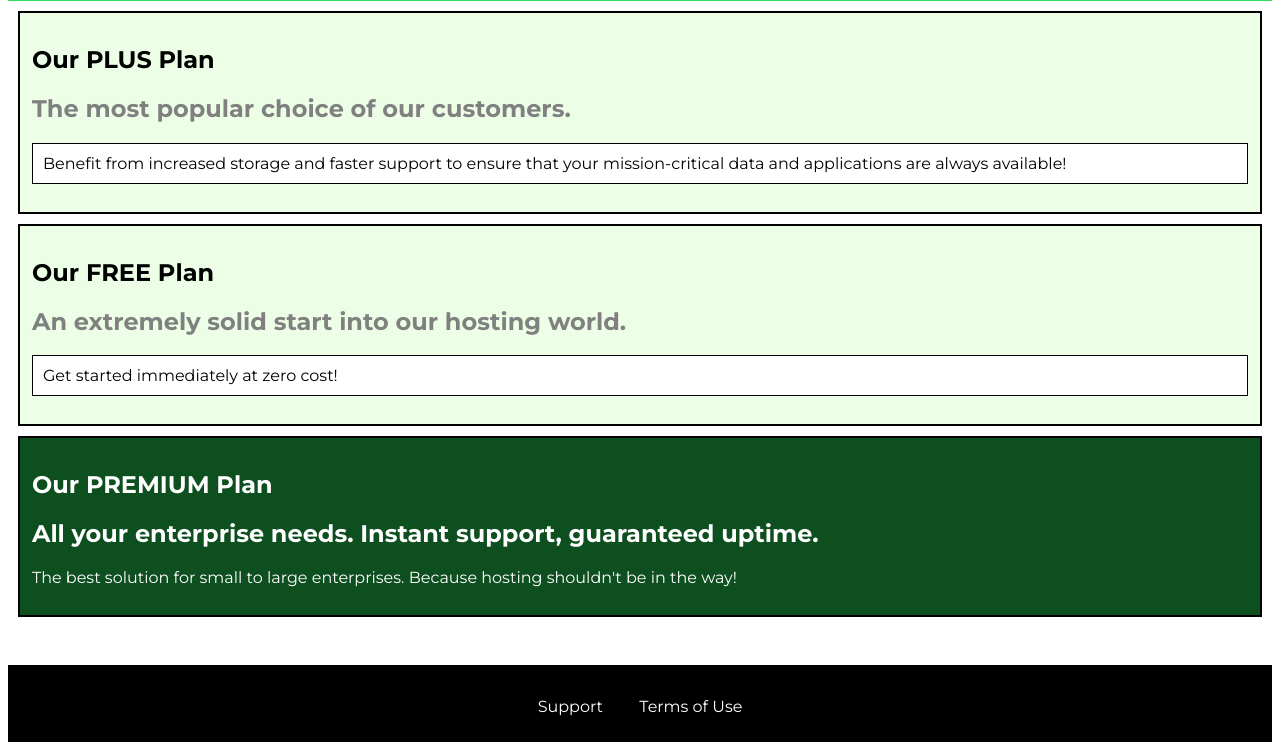
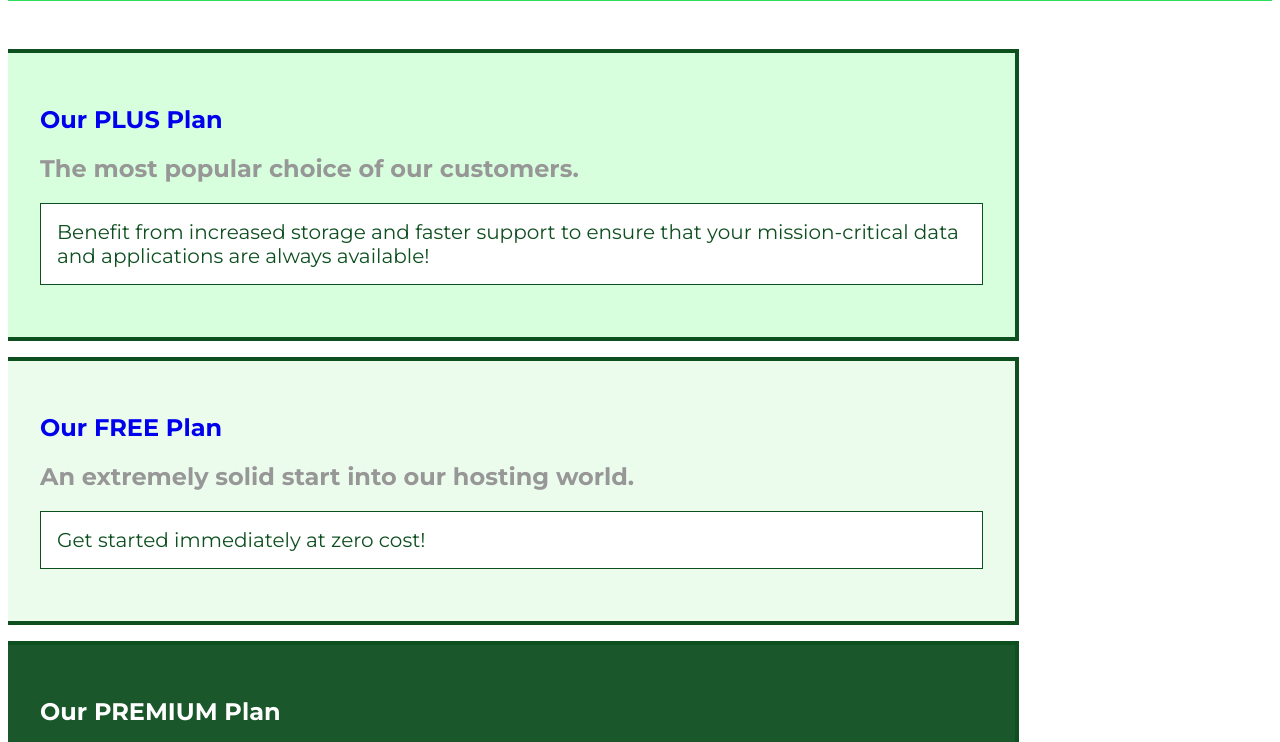
Before and after one commit to georgejudah/css_learnings, a plain HTML site: page section3-diving deeper/basics-08-project-finished/packages/index.html in a window 1280 px wide. Shown: the part 50-792 px from the top of the page. Drawn offline with Linux system fonts and the light colour scheme.

Commit message:
assignment looks great, just few minor changes

```diff
--- a/section3-diving deeper/basics-08-project-finished/packages/index.html
+++ b/section3-diving deeper/basics-08-project-finished/packages/index.html
@@ -33,26 +33,26 @@
         </nav>
     </header>
     <main>
-        <section class="section__plans">
-            <a href="#" class="plans">
-                <h1>Our PLUS Plan</h1>
-                <h2>The most popular choice of our customers.</h2>
-                <p>Benefit from increased storage and faster support to ensure that your mission-critical data and applications
+        <section class="section__plans" id="plus">
+            <a href="#" class="plans" >
+                <h1 class="plans__title">Our PLUS Plan</h1>
+                <h2 class="plans__subtitle">The most popular choice of our customers.</h2>
+                <p class="plans__info">Benefit from increased storage and faster support to ensure that your mission-critical data and applications
                     are always available!</p>
             </a>
         </section>
-        <section class="section__plans">
+        <section class="section__plans" id="free">
             <a href="#" class="plans">
-                <h1>Our FREE Plan</h1>
-                <h2>An extremely solid start into our hosting world.</h2>
-                <p>Get started immediately at zero cost!</p>
+                <h1 class="plans__title">Our FREE Plan</h1>
+                <h2 class="plans__subtitle">An extremely solid start into our hosting world.</h2>
+                <p class="plans__info">Get started immediately at zero cost!</p>
             </a>
         </section>
-        <section class="section__plans section-premium__plans">
+        <section class="section__plans section-premium__plans" id="premium">
             <a href="#" class="premium-plans">
-                <h1>Our PREMIUM Plan</h1>
-                <h2>All your enterprise needs. Instant support, guaranteed uptime. </h2>
-                <p>The best solution for small to large enterprises. Because hosting shouldn't be in the way!</p>
+                <h1 class="plans__title">Our PREMIUM Plan</h1>
+                <h2 class="plans__subtitle">All your enterprise needs. Instant support, guaranteed uptime. </h2>
+                <p class="plans__info">The best solution for small to large enterprises. Because hosting shouldn't be in the way!</p>
             </a>
         </section>
     </main>
--- a/section3-diving deeper/basics-08-project-finished/packages/packages.css
+++ b/section3-diving deeper/basics-08-project-finished/packages/packages.css
@@ -1,37 +1,62 @@
+main {
+    padding-top: 32px
+}
+
 .section__plans {
-    padding: 12px;
-    background: #ECFFE6;
-    margin: 10px;
-    border: 2px solid black ;
+    width: 80%;
+    margin: 16px 0;
+    border: 4px solid #0e4f1f ;
+    border-left: none;
+}
+
+.section__plans:hover,
+.section__plans:active {
+    box-shadow: 2px, 2px, 4px, 2px, rgba(0, 0, 0, 0.5);
+    border-color: #ff5454;
 }
 
 /* .plans {
     text-decoration: none;
 } */
 
-.plans h1 {
-    color: black;
+.plans__subtitle {
+    color: #979797;
 }
 
-.plans h2 {
-    color: grey;
-}
-
-.plans p {
-    color: black;
+.plans__info {
+    color: #0e4f1f;
     /* margin: 15px; */
-    padding: 10px;
-    border: 1px solid black;
+    padding: 16px;
+    border: 1px solid #0e4f1f;
+    font-size: 20px;
     background: white;
-}
-
-.section-premium__plans {
-    background: #0e4f1f;
 }
 
 
 .plans, .premium-plans {
-    color: white;
     text-decoration: none;
+    color: inhert;
+    display: block;
+    padding: 32px;
 
 }
+
+#plus {
+    background: rgba(213, 255, 220, 0.95);
+}
+
+#free {
+    background: rgba(234, 252, 237, 0.95);
+}
+
+#premium {
+    background: rgba(14, 79, 31, 0.95);
+}
+
+#premium .plans__title {
+    color: white;
+}
+
+#premium .plans__subtitle {
+    color: #bbb ;
+}
```
